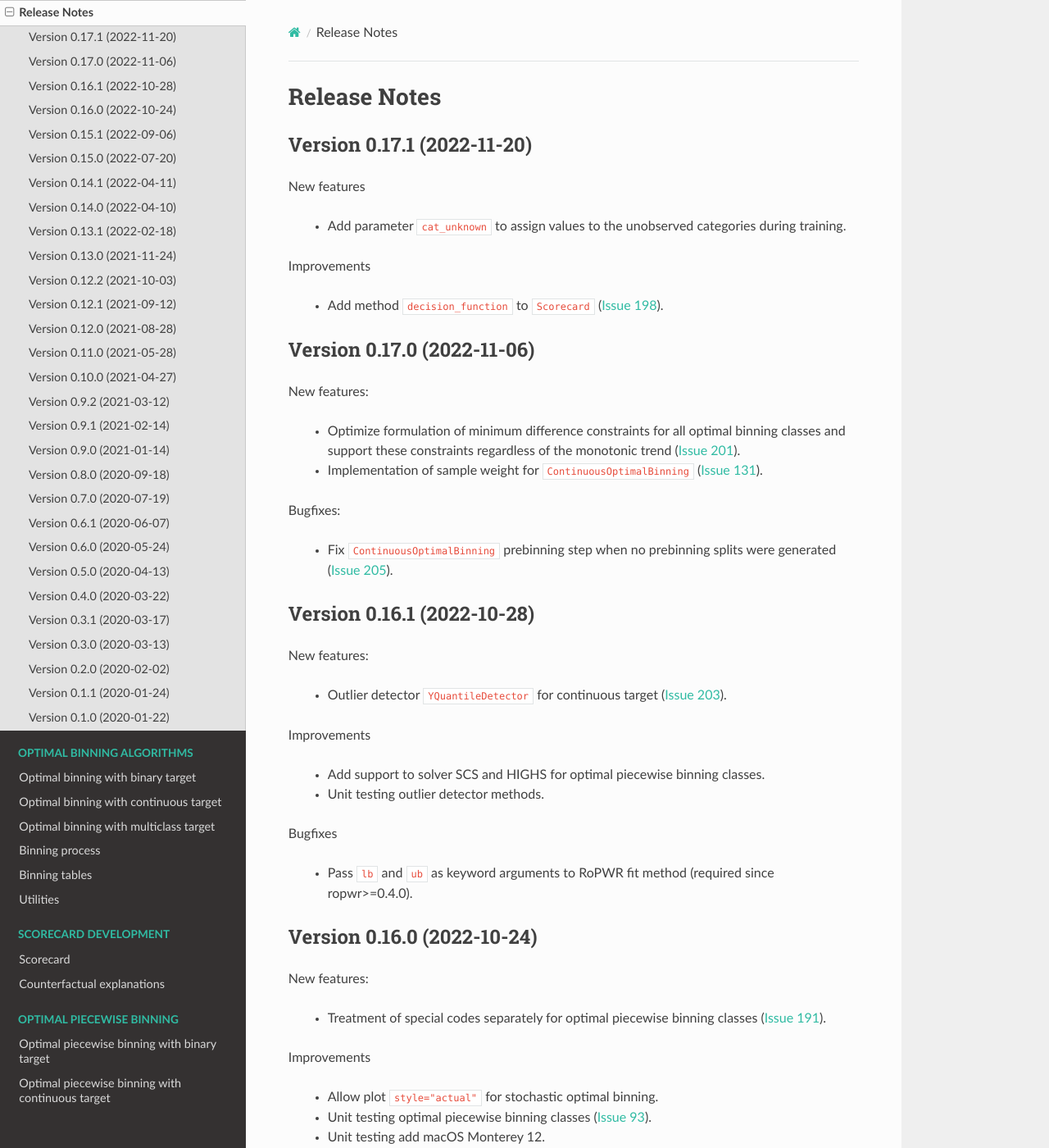
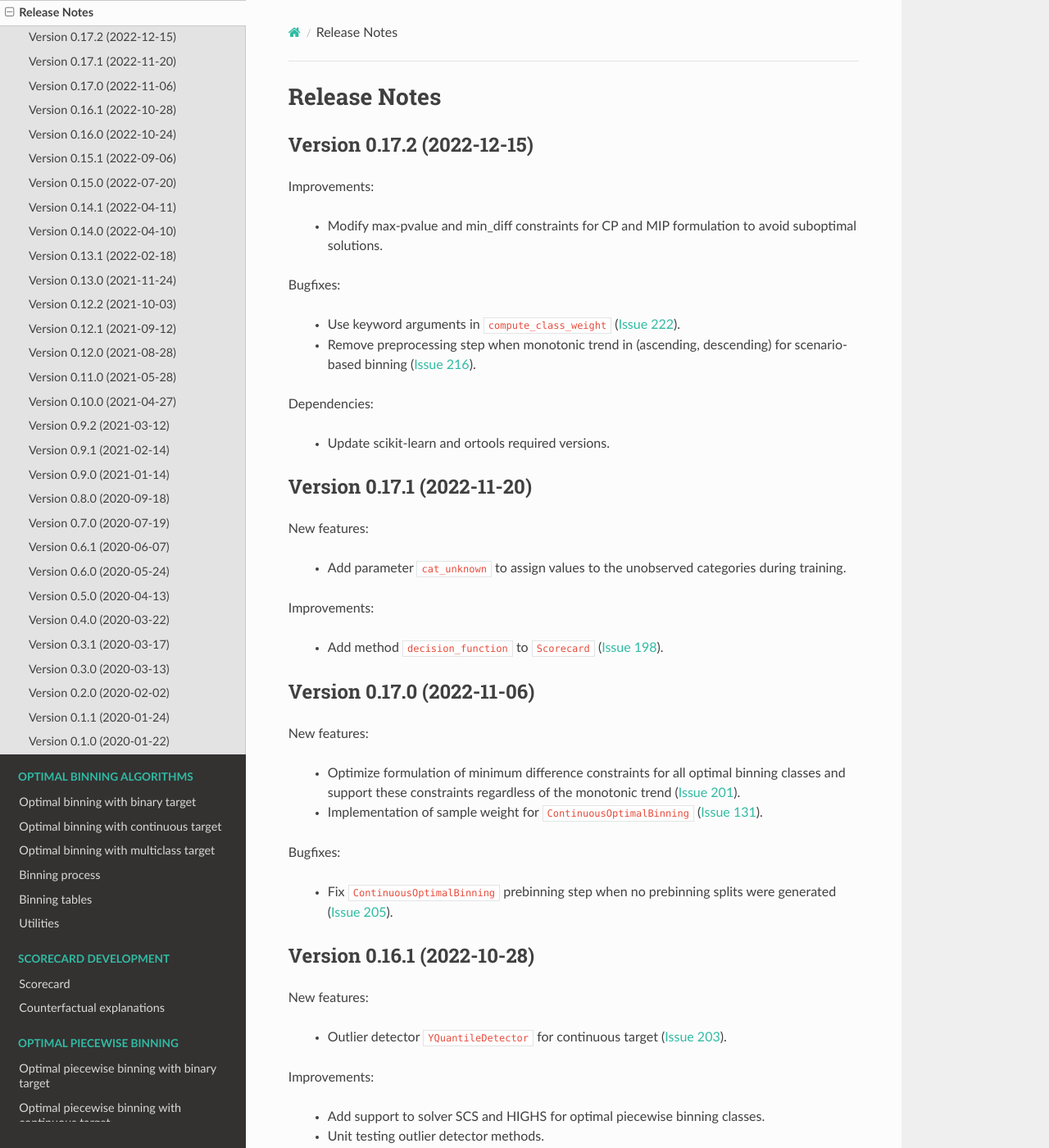
Before and after one commit to guillermo-navas-palencia/optbinning, a Sphinx documentation site: the page built from doc/source/release_notes.rst, in a window 1280 px wide and 1400 px high. Shown: the whole window at 82% size. Built offline with Sphinx 7.4.7 and the Read the Docs theme 2.0.0, drawn with Linux system fonts in a browser that asks for light colours; pages that are not in the unit, such as notebooks, are missing from menus; some of the changed text lies outside the part shown.

Commit message:
Release notes version 0.17.2

```diff
--- a/doc/source/release_notes.rst
+++ b/doc/source/release_notes.rst
@@ -1,14 +1,31 @@
 Release Notes
 =============
+
+Version 0.17.2 (2022-12-15)
+---------------------------
+
+Improvements:
+
+   - Modify max-pvalue and min_diff constraints for CP and MIP formulation to avoid suboptimal solutions.
+
+Bugfixes:
+
+   - Use keyword arguments in ``compute_class_weight`` (`Issue 222 <https://github.com/guillermo-navas-palencia/optbinning/issues/222>`_).
+   - Remove preprocessing step when monotonic trend in (ascending, descending) for scenario-based binning (`Issue 216 <https://github.com/guillermo-navas-palencia/optbinning/issues/216>`_).
+
+Dependencies:
+
+   - Update scikit-learn and ortools required versions.
+
 
 Version 0.17.1 (2022-11-20)
 ---------------------------
 
-New features
+New features:
 
    - Add parameter ``cat_unknown`` to assign values to the unobserved categories during training.
 
-Improvements
+Improvements:
 
    - Add method ``decision_function`` to ``Scorecard`` (`Issue 198 <https://github.com/guillermo-navas-palencia/optbinning/issues/198>`_).
 
```
Also changed, not shown: other parts of doc/source/release_notes.rst (+8 -8 lines).
